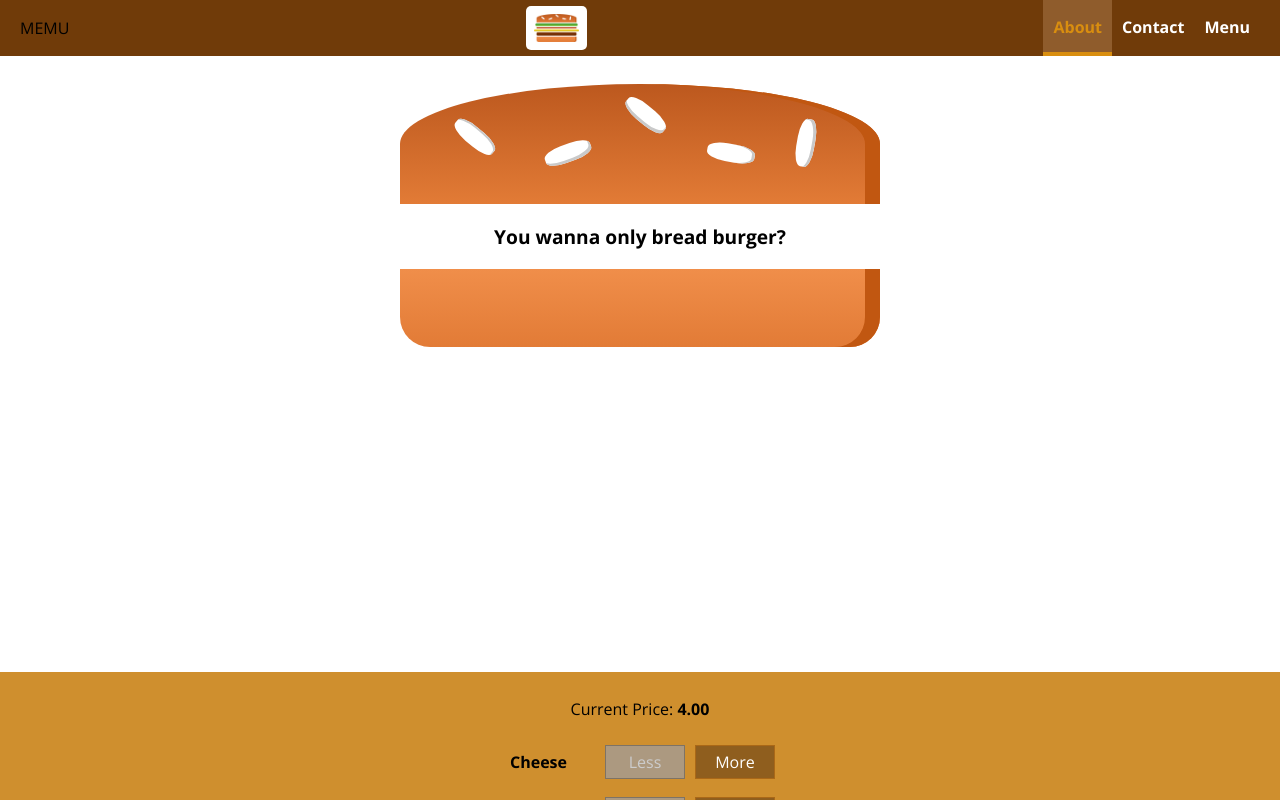
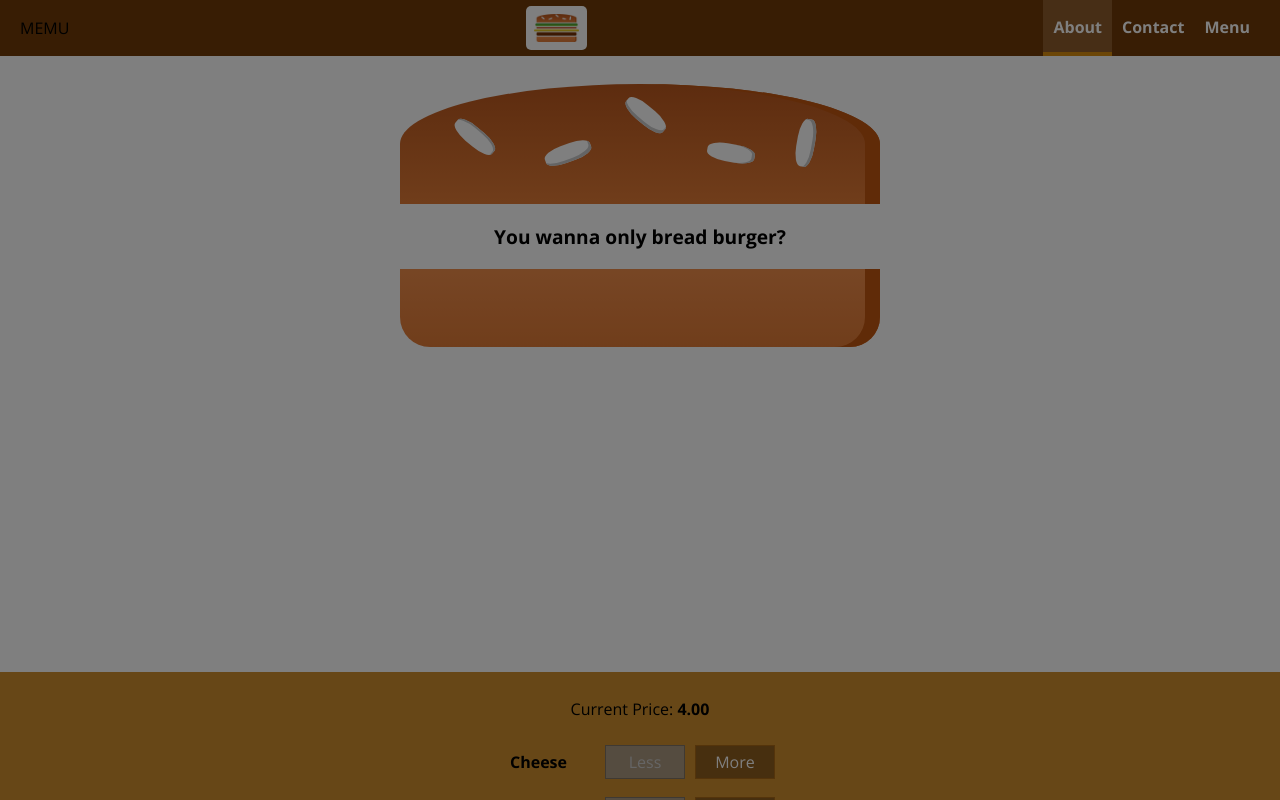
Before and after one commit to littlebobby/my-burger-react-app, a React app: page / in a window 1280 px wide. Shown: the top 800 px of the page. Built offline with nearby package versions, Linux system fonts and the light colour scheme.

Commit message:
backdrop for sidebar

```diff
--- a/src/components/Layout/Layout.js
+++ b/src/components/Layout/Layout.js
@@ -1,17 +1,29 @@
-import React from 'react';
+import React, { Component } from 'react';
 import Aux from '../../hoc/Aux';
 import classes from './Layout.css';
 import Toolbar from '../Navigation/Toolbar/Toolbar'
 import SideDrawer from '../Navigation/SideDrawer/SideDrawer'
 
-const layout = (props) => (
+class Layout extends Component {
+  state = {
+    showBackdrop: true,
+  }
+
+  sideDrawerClosedHandler = () => {
+    this.setState({showBackdrop: false})
+  }
+
+  render() {
+    return (
       <Aux>
         <Toolbar />
-    <SideDrawer />
+        <SideDrawer closed={this.sideDrawerClosedHandler} open={this.state.showBackdrop}/>
         <main className={classes.Content}>
-      {props.children}
+          {this.props.children}
         </main>
       </Aux>
     )
+  }
+}
 
-export default layout;
+export default Layout;
--- a/src/components/Navigation/NavigationItems/NavigationItem/NavigationItem.css
+++ b/src/components/Navigation/NavigationItems/NavigationItem/NavigationItem.css
@@ -43,5 +43,6 @@
   .NavigationItem a.active {
     background-color: #8f5c2c;
     border-bottom: 4px solid #D98E0F;
+    color: #fff;
   }
 }
--- a/src/components/Navigation/SideDrawer/SideDrawer.css
+++ b/src/components/Navigation/SideDrawer/SideDrawer.css
@@ -8,7 +8,7 @@
   z-index: 200;
   padding: 32px 16px;
   box-sizing: border-box;
-  transition: transfrom 0.3s ease-out;
+  transition: transform 0.3s ease-out;
   background-color: #fff;
 }
 
--- a/src/components/Navigation/SideDrawer/SideDrawer.js
+++ b/src/components/Navigation/SideDrawer/SideDrawer.js
@@ -2,9 +2,18 @@
 import classes from './SideDrawer.css'
 import Logo from '../../UI/Logo/Logo'
 import NavigationItems from '../NavigationItems/NavigationItems'
+import Backdrop from '../../UI/Backdrop/Backdrop'
+import Aux from '../../../hoc/Aux'
 
-const sideDrawer = () => (
-    <div className={classes.SideDrawer}>
+const sideDrawer = (props) => {
+  let assignedClasses = [classes.SideDrawer, classes.Close]
+  if (props.open) {
+    assignedClasses = [classes.SideDrawer, classes.Open]
+  }
+  return (
+    <Aux>
+      <Backdrop show={props.open} clicked={props.closed}/>
+      <div className={assignedClasses.join(' ')}>
         <div className={classes.Logo}>
           <Logo />
         </div>
@@ -12,6 +21,8 @@
           <NavigationItems />
         </nav>
       </div>
+    </Aux>
   )
+}
 
 export default sideDrawer;
```
Lines whose indentation alone changed are shown as unchanged.
